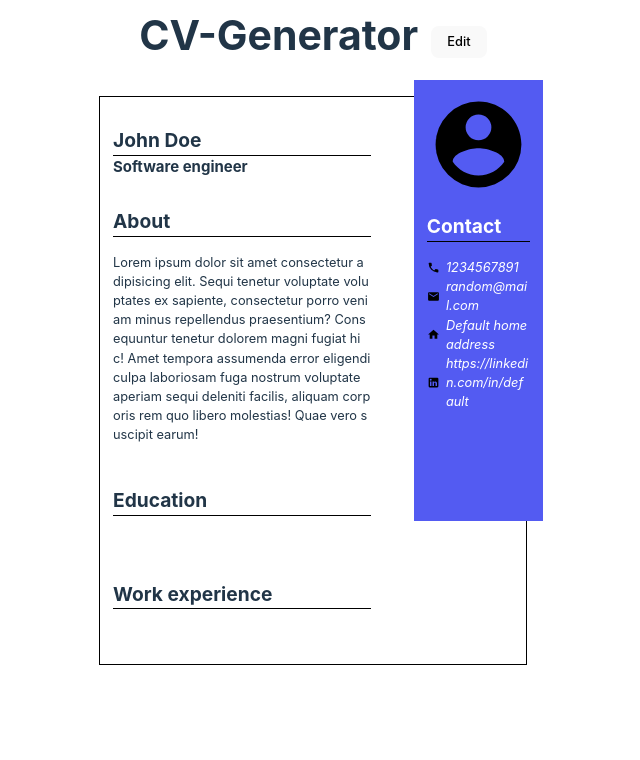
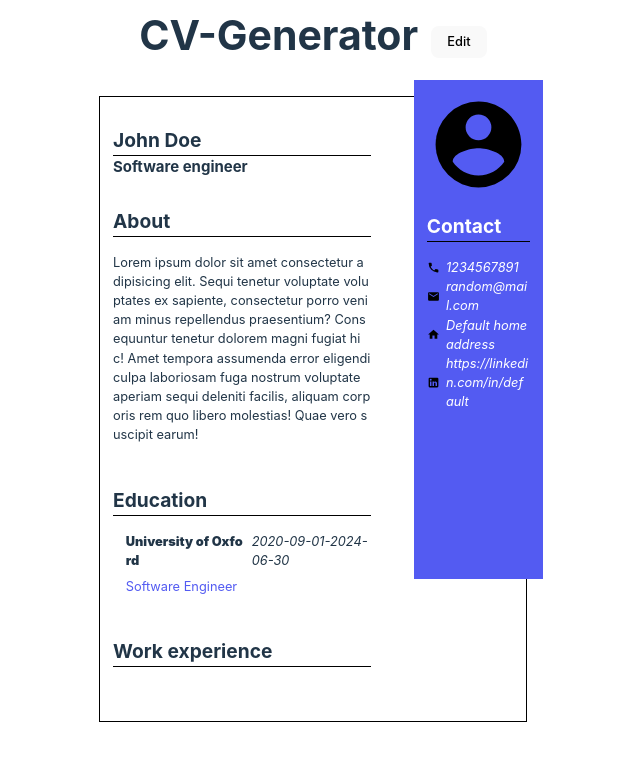
Before and after one commit to R3ndrex/CV-Generator, a React (Vite) app: page / in a window 1280 px wide. Shown: the top 760 px of the page, without its empty margins (327-967 px from the left). Built offline with nearby package versions, Linux system fonts and the light colour scheme.

Commit message:
Add education example

```diff
--- a/src/App.jsx
+++ b/src/App.jsx
@@ -23,10 +23,11 @@ export default function App() {
     ]);
     const [education, setEducation] = useState([
         {
-            schoolName: "",
-            title: "",
+            schoolName: "University of Oxford",
+            title: "Software Engineer",
             id: crypto.randomUUID(),
-            date: null,
+            dateStart: "2020-09-01",
+            dateEnd: "2024-06-30",
         },
     ]);
     const [aboutText, setAboutText] = useState(
```
